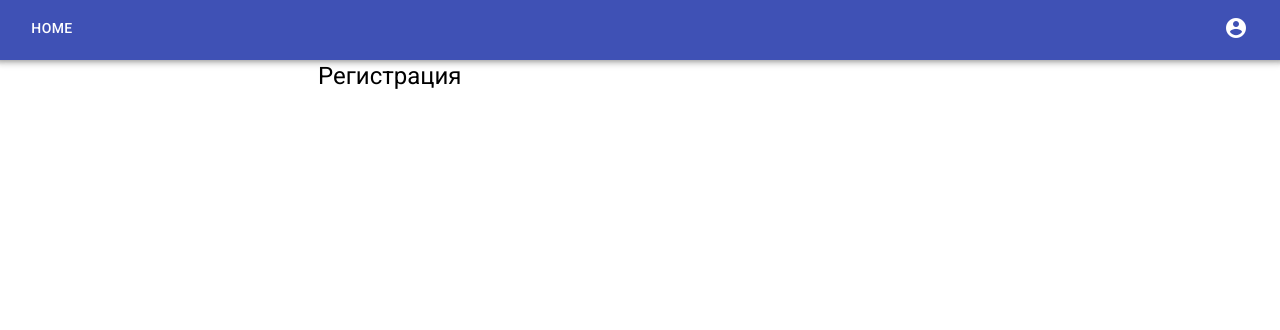
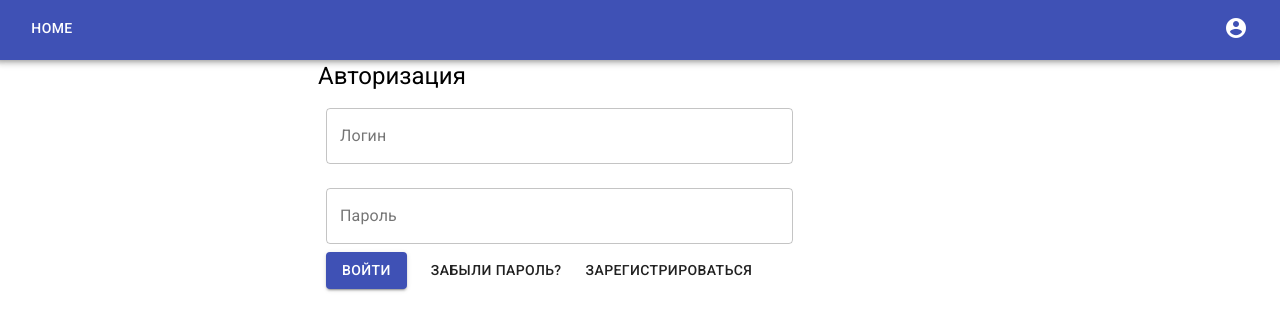
Before and after one commit to batmstd/presents-backend, a React (Create React App) app in the folder src/main/web/: page /auth in a window 1280 px wide. Shown: the top 330 px of the page. Built offline with nearby package versions, Linux system fonts and the light colour scheme.

Commit message:
register form

```diff
--- a/src/main/web/src/core/Content.tsx
+++ b/src/main/web/src/core/Content.tsx
@@ -1,11 +1,12 @@
 import React from 'react';
-import {UserInterface} from "./UserModel";
 import {Route, Switch} from "react-router";
 import Auth from "../pages/auth/Auth";
+import SignUp from "../pages/auth/SignUp";
 
-const Content: React.FC<UserInterface> = ({user}) => {
+const Content: React.FC = () => {
     return (<Switch>
-        <Route path="/auth" component={() => <Auth {...{user}}/>}/>
+        <Route path="/auth" component={() => <Auth/>}/>
+        <Route path="/register" component={() => <SignUp/>}/>
         <Route exact path="/" component={() => <div/>}/>
     </Switch>)
 };
--- a/src/main/web/src/core/Master.tsx
+++ b/src/main/web/src/core/Master.tsx
@@ -24,7 +24,7 @@ const Master: React.FC<UserInterface> = ({user}) => {
             </Grid>
             <Grid xs={3}></Grid>
             <Grid xs={9}>
-                <Content {...{user}}/>
+                <Content/>
             </Grid>
         </Grid>
     </div>
--- a/src/main/web/src/pages/auth/Auth.tsx
+++ b/src/main/web/src/pages/auth/Auth.tsx
@@ -4,9 +4,9 @@ import {UserInterface, UserModel} from "../../core/UserModel";
 import SignIn from "./SignIn";
 import SignUp from "./SignUp";
 
-const Auth: React.FC<UserInterface> = ({user}) => {
+const Auth: React.FC = () => {
     return (<>
-        {user ? <SignIn/> : <SignUp/>}
+        {<SignIn/>}
     </>)
 };
 
--- a/src/main/web/src/pages/auth/SignIn.tsx
+++ b/src/main/web/src/pages/auth/SignIn.tsx
@@ -1,9 +1,65 @@
-import React from 'react';
-import {Typography} from "@material-ui/core";
+import React, {useState} from 'react';
+import {createStyles, Theme, Typography} from "@material-ui/core";
+import TextField from "@material-ui/core/TextField";
+import makeStyles from "@material-ui/core/styles/makeStyles";
+import Grid from "@material-ui/core/Grid";
+import Button from "@material-ui/core/Button";
+import {Link} from "../../core/CustomElements";
 
 const SignIn: React.FC = () => {
-    return (<>
+    const classes = useStyles();
+    const [form, setForm] = useState<{ login: string, password: string }>({
+        login: "",
+        password: ""
+    });
+
+    function handleChange({target: {id, value}}: React.ChangeEvent<HTMLInputElement>) {
+        setForm(oldValues => ({...oldValues, [id]: value}))
+    }
+
+    return (<Grid container xs={6}>
         <Typography variant={"h5"}>Авторизация</Typography>
-        </>)
+        <form className={classes.container} autoComplete="off">
+            <TextField
+                id="login"
+                label="Логин"
+                value={form.login}
+                onChange={handleChange}
+                margin="normal"
+                variant="outlined"
+                className={classes.textField}
+                fullWidth
+            />
+            <TextField
+                id="password"
+                type="password"
+                label="Пароль"
+                value={form.password}
+                onChange={handleChange}
+                margin="normal"
+                variant="outlined"
+                className={classes.textField}
+                fullWidth
+            />
+            <Button className={classes.textField} color={"primary"} variant={"contained"}>Войти</Button>
+            <Button className={classes.textField}>Забыли пароль?</Button>
+            <Link to={"/register"} className={classes.textField}>Зарегистрироваться</Link>
+        </form>
+
+    </Grid>)
 };
+
+const useStyles = makeStyles((theme: Theme) =>
+    createStyles({
+        container: {
+            display: 'flex',
+            flexWrap: 'wrap',
+        },
+        textField: {
+            marginLeft: theme.spacing(1),
+            marginRight: theme.spacing(1),
+        }
+    })
+);
+
 export default SignIn;
```
